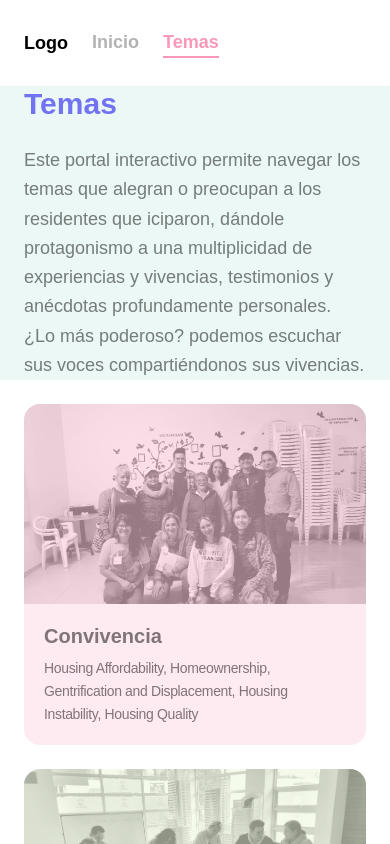
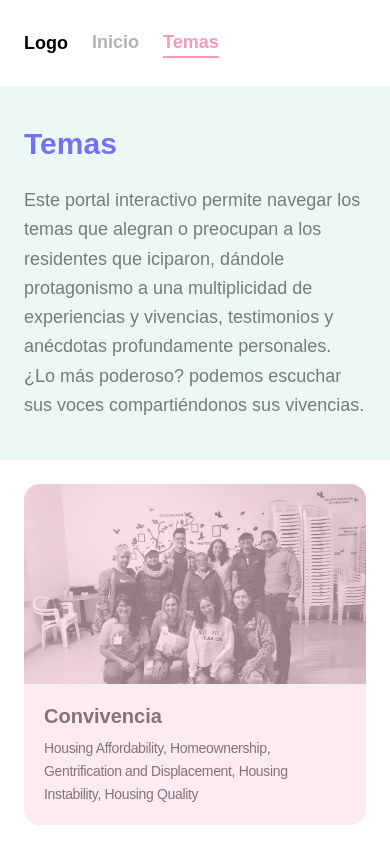
Before and after one commit to perezjair94/research-project-landing, a Next.js app: page /temas in a window 390 px wide. Shown: the top 844 px of the page. Built offline with nearby package versions, Linux system fonts and the light colour scheme.

Commit message:
fea(theme-page): added padding on mobile

```diff
--- a/app/temas/page.tsx
+++ b/app/temas/page.tsx
@@ -89,7 +89,7 @@ export default function Themes() {
 
       {/* Hero Section with background */}
       <section className="relative">
-        <div className="bg-cv-teal/10 px-6 lg:px-16 lg:py-2 flex gap-20 items-center justify-between">
+        <div className="bg-cv-teal/10 px-6 py-10 lg:px-16 lg:py-2 flex gap-20 items-center justify-between">
           <div className="relative z-10">
             <h1 className="text-3xl font-bold text-cv-purple/80 mb-6">Temas</h1>
 
```
